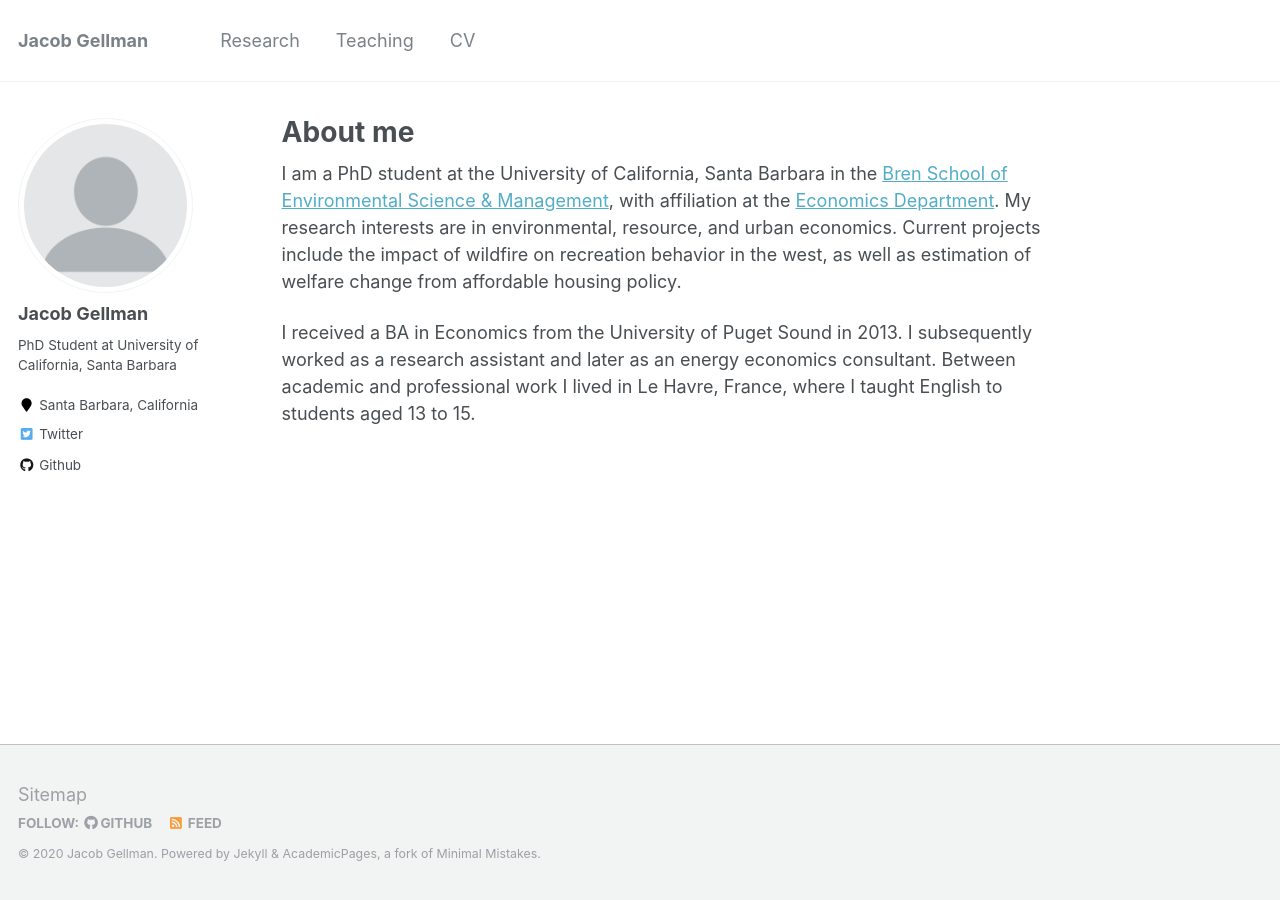
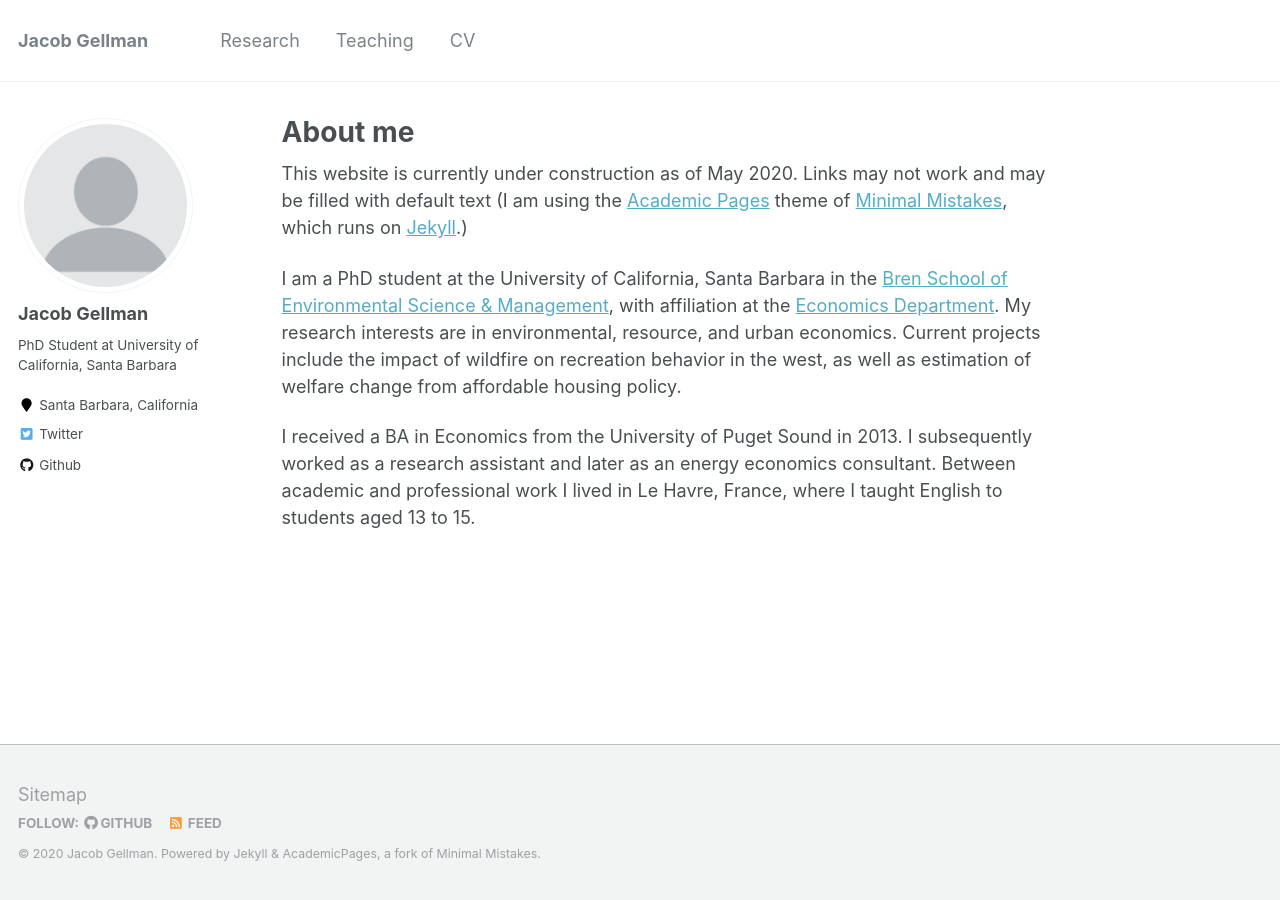
Before and after one commit to jacobgellman/jacobgellman.github.io, a Jekyll site: the page built from _pages/about.md, in a window 1280 px wide. Built offline with Jekyll 4.4.1, drawn with Linux system fonts in a browser that asks for light colours.

Commit message:
About page

```diff
--- a/_pages/about.md
+++ b/_pages/about.md
@@ -7,6 +7,8 @@ redirect_from:
   - /about.html
 ---
 
+This website is currently under construction as of May 2020. Links may not work and may be filled with default text (I am using the [Academic Pages](https://github.com/academicpages/academicpages.github.io) theme of [Minimal Mistakes](https://mademistakes.com/work/minimal-mistakes-jekyll-theme/), which runs on [Jekyll](http://jekyllrb.com/).)
+
 I am a PhD student at the University of California, Santa Barbara in the [Bren School of Environmental Science & Management](https://www.bren.ucsb.edu/research/Jacob_Gellman.htm), with affiliation at the [Economics Department](http://econ.ucsb.edu/people/graduatephdstudents). My research interests are in environmental, resource, and urban economics. Current projects include the impact of wildfire on recreation behavior in the west, as well as estimation of welfare change from affordable housing policy.
 
 I received a BA in Economics from the University of Puget Sound in 2013. I subsequently worked as a research assistant and later as an energy economics consultant. Between academic and professional work I lived in Le Havre, France, where I taught English to students aged 13 to 15.
```
